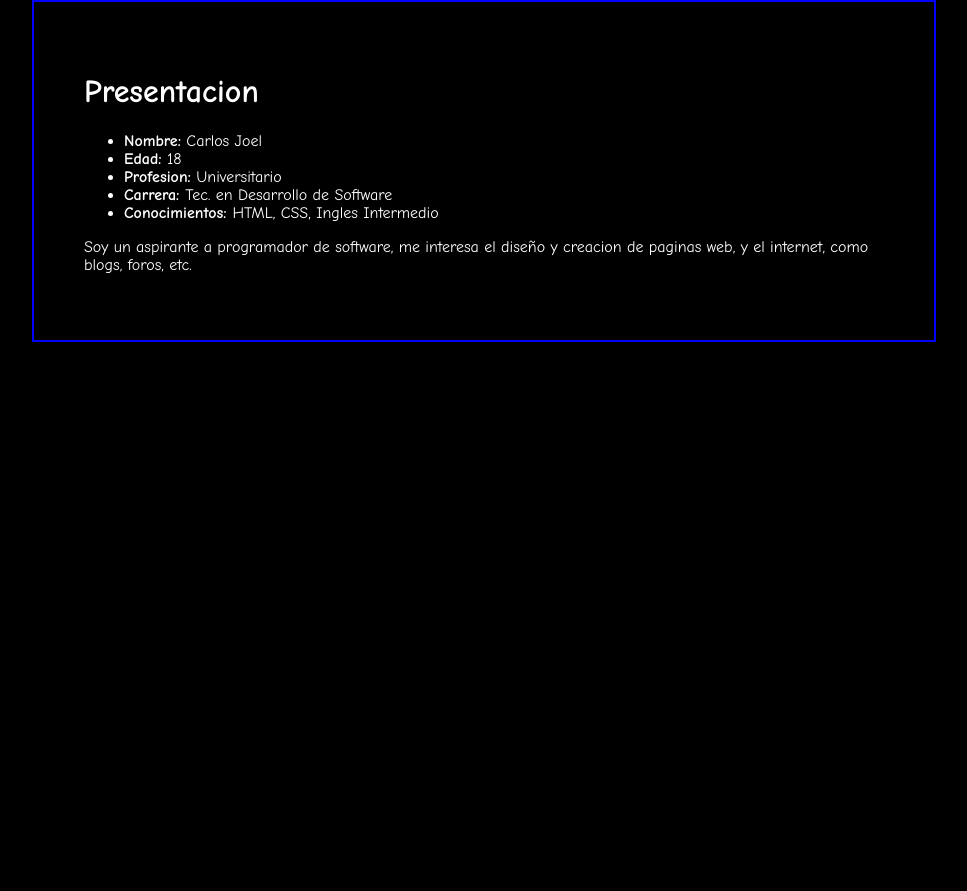
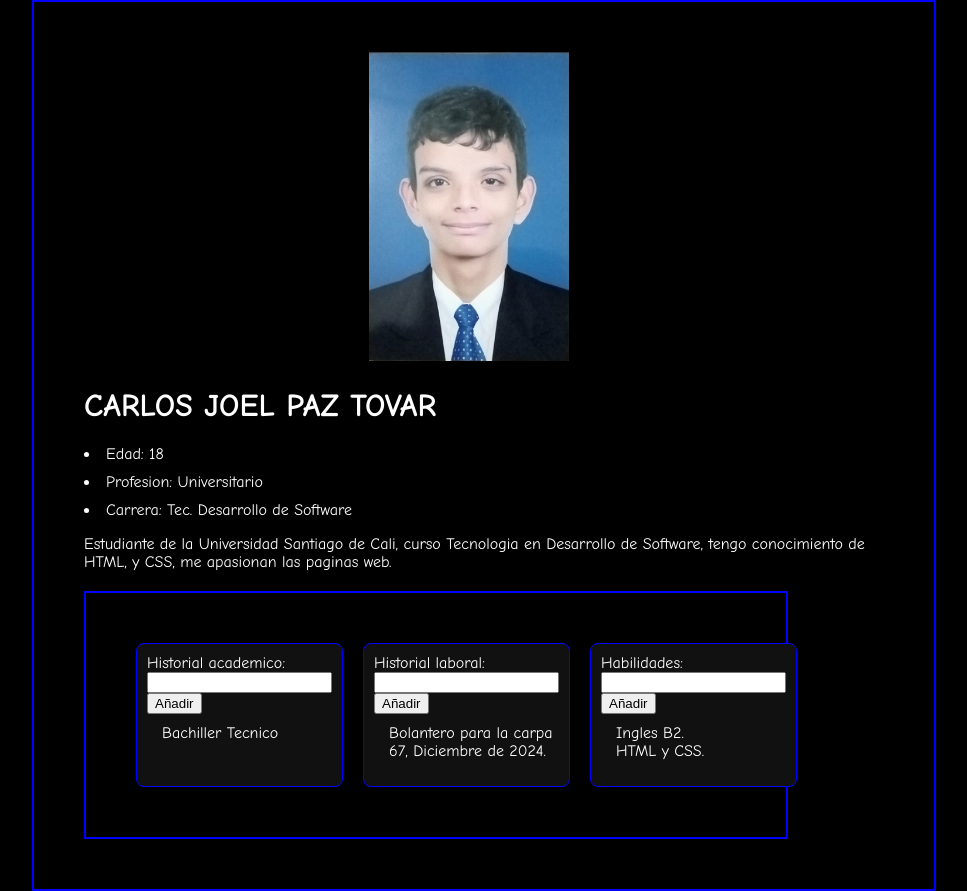
Before and after one commit to CarlosJ2006/CarlosJ2006.github.io, a plain HTML site: page index.html in a window 1280 px wide. Shown: the whole page, without its empty margins (156-1123 px from the left). Before the commit the page ends 800 px from the top, so only its background shows below. Drawn offline with Linux system fonts and the light colour scheme.

Commit message:
Add files via upload

```diff
--- a/index.html
+++ b/index.html
@@ -1,28 +1,123 @@
 <!-- index.html -->
 <!DOCTYPE html>
-<html lang="es">
+<html lang="en">
 <head>
     <meta charset="UTF-8">
     <meta name="viewport" content="width=device-width, initial-scale=1.0">
-  <title>Carlos</title>
       <link rel="stylesheet" href="Styles.css">
+    <title>Presentacion</title>
+    <style>
+        li {
+            margin-bottom: 10px;
+        }
+
+        li button {
+            font-size: 12px;
+            margin-left: 20px;
+            color: blue;
+        }
+    </style>
 </head>
+
 <body>
     <div class="container">
-  <h1>Presentacion</h1>
 
-    <ul>
-      <li><b> Nombre:</b> Carlos Joel </li>
-      <li><b> Edad:</b> 18</li>
-      <li><b> Profesion:</b> Universitario </li>
-      <li><b> Carrera: </b> Tec. en Desarrollo de Software</li>
-      <li><b> Conocimientos: </b> HTML, CSS, Ingles Intermedio</li>
+    <center>
+    <img src="./imagenes/1107845238.png" class="image">
+    </center>
+
+    <div class="text">
+
+     <h1> CARLOS JOEL PAZ TOVAR </h1>
+
+    <li>
+        Edad: 18
+    </li>
+    <li>
+        Profesion: Universitario
+    </li>
+    <li>
+        Carrera: Tec. Desarrollo de Software
+    </li>
+
+    <p> Estudiante de la Universidad Santiago de Cali, curso Tecnologia en Desarrollo de Software, tengo conocimiento de HTML, y CSS,
+        me apasionan las paginas web. </p>
+    <div class="Skills">
+
+        <div class="skill-col">
+
+            <label for="item1"> Historial academico: </label>
+            <input type="text" id="item1">
+            <button data-list="list1">Añadir</button>
+            <ul id="list1">
+                Bachiller Tecnico
             </ul>
 
-    <p> Soy un aspirante a programador de software, me interesa el diseño y creacion de paginas web, y el internet, como blogs, foros, etc.</p>
+        </div>
+
+
+        <div class="skill-col">
+
+            <label for="item2"> Historial laboral: </label>
+            <input type="text" id="item2">
+            <button data-list="list2">Añadir</button>
+            <ul id="list2">
+                Bolantero para la carpa 67, Diciembre de 2024.
+            </ul>
+
+        </div>
+
+
+        <div class="skill-col">
+
+            <label for="item3"> Habilidades: </label>
+            <input type="text" id="item3">
+            <button data-list="list3">Añadir</button>
+            <ul id="list3">
+                Ingles B2. <br>
+                HTML y CSS.
+            </ul>
 
 
         </div>
 
+    </div>
+    </div>
+
+    <script>
+
+       document.querySelectorAll("button[data-list]").forEach(button => {
+  button.addEventListener("click", () => {
+    const listId = button.getAttribute("data-list");
+    const list = document.getElementById(listId);
+    const input = button.previousElementSibling;
+
+    const myItem = input.value.trim();
+    if (myItem === "") return;
+    input.value = "";
+
+    const listItem = document.createElement("li");
+    const listText = document.createElement("span");
+    const listBtn = document.createElement("button");
+
+    listText.textContent = myItem;
+    listBtn.textContent = "Delete";
+
+    listItem.appendChild(listText);
+    listItem.appendChild(listBtn);
+    list.appendChild(listItem);
+
+    listBtn.addEventListener("click", () => {
+      list.removeChild(listItem);
+    });
+
+    input.focus();
+  });
+});
+
+
+    </script>
+    </div>
+
 </body>
 </html>
```
Lines whose indentation alone changed are shown as unchanged.
